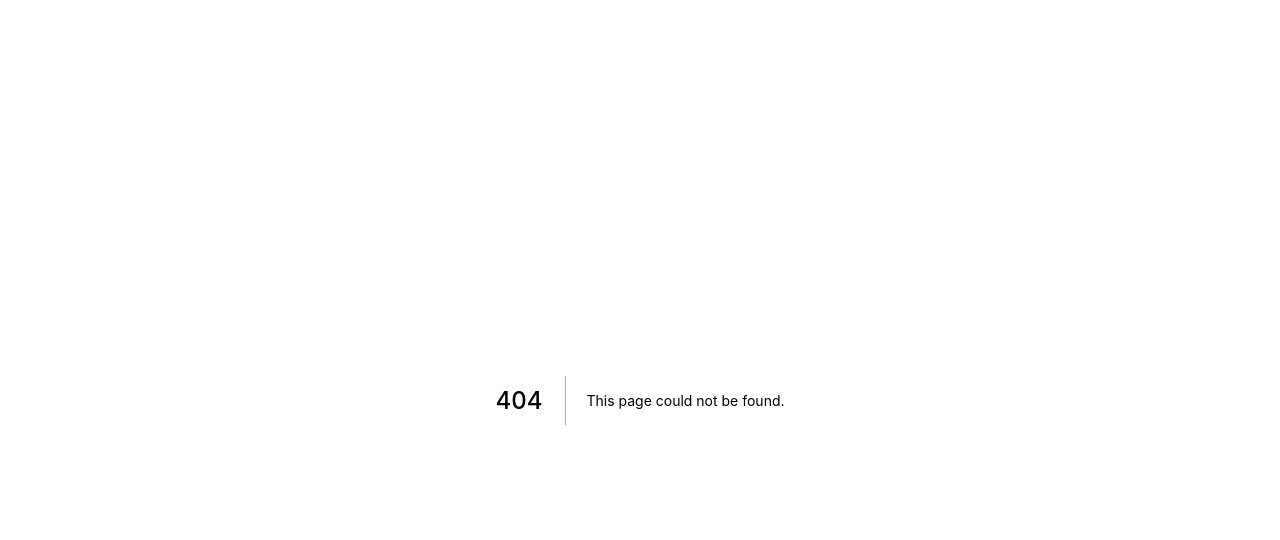
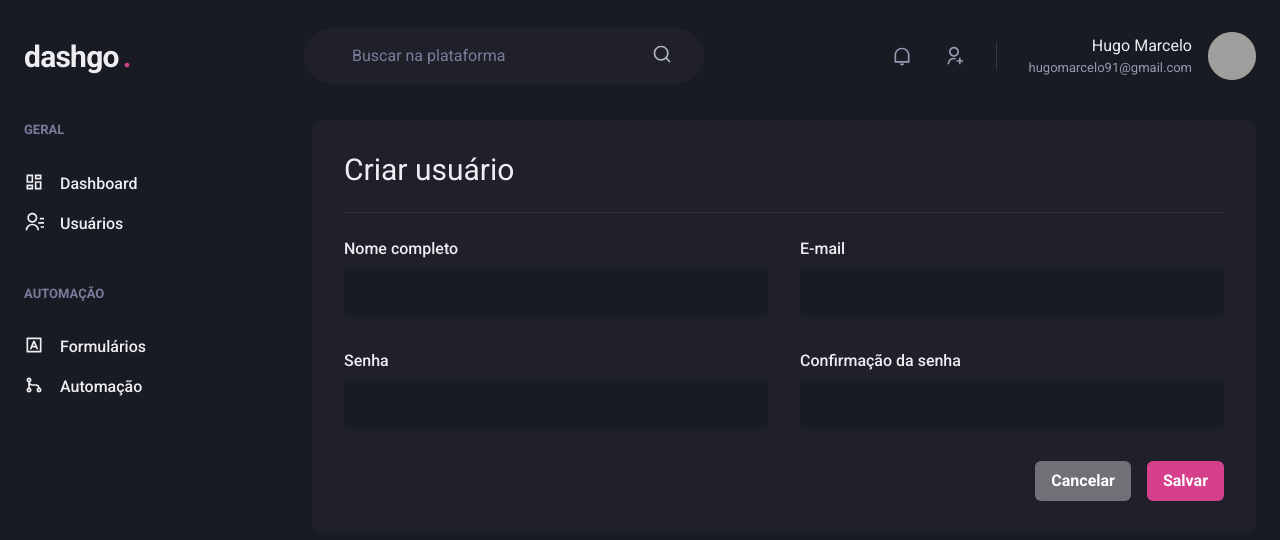
Before and after one commit to hugo-marcelo/dashgo, a Next.js app: page /users/create in a window 1280 px wide. Before the commit this address had no page. Shown: the top 540 px of the page. Built offline with nearby package versions, Linux system fonts and the light colour scheme; grey boxes are pictures that could not be loaded.

Commit message:
feat: add create user page

```diff
--- /dev/null
+++ b/src/pages/users/create.tsx
@@ -0,0 +1,57 @@
+import {
+  Box,
+  Button,
+  Divider,
+  Flex,
+  Heading,
+  HStack,
+  SimpleGrid,
+  VStack
+} from '@chakra-ui/react';
+import { Input } from '../../components/Form/Input';
+
+import { Header } from '../../components/Header';
+import { Sidebar } from '../../components/Sidebar';
+
+export default function CreateUser() {
+  return (
+    <Box>
+      <Header />
+
+      <Flex w="100%" my="6" maxWidth={1480} mx="auto" px="6">
+        <Sidebar />
+
+        <Box flex="1" borderRadius={8} bg="gray.800" p="8">
+          <Heading size="lg" fontWeight="normal">
+            Criar usuário
+          </Heading>
+
+          <Divider my="6" borderColor="gray.700" />
+
+          <VStack spacing="8">
+            <SimpleGrid minChildWidth="240px" spacing="8" w="100%">
+              <Input name="name" label="Nome completo"></Input>
+              <Input name="email" type="email" label="E-mail"></Input>
+            </SimpleGrid>
+
+            <SimpleGrid minChildWidth="240px" spacing="8" w="100%">
+              <Input name="password" type="password" label="Senha"></Input>
+              <Input
+                name="password_confirmation"
+                type="password"
+                label="Confirmação da senha"
+              ></Input>
+            </SimpleGrid>
+          </VStack>
+
+          <Flex mt="8" justify="flex-end">
+            <HStack spacing="4">
+              <Button colorScheme="whiteAlpha">Cancelar</Button>
+              <Button colorScheme="pink">Salvar</Button>
+            </HStack>
+          </Flex>
+        </Box>
+      </Flex>
+    </Box>
+  );
+}
```
